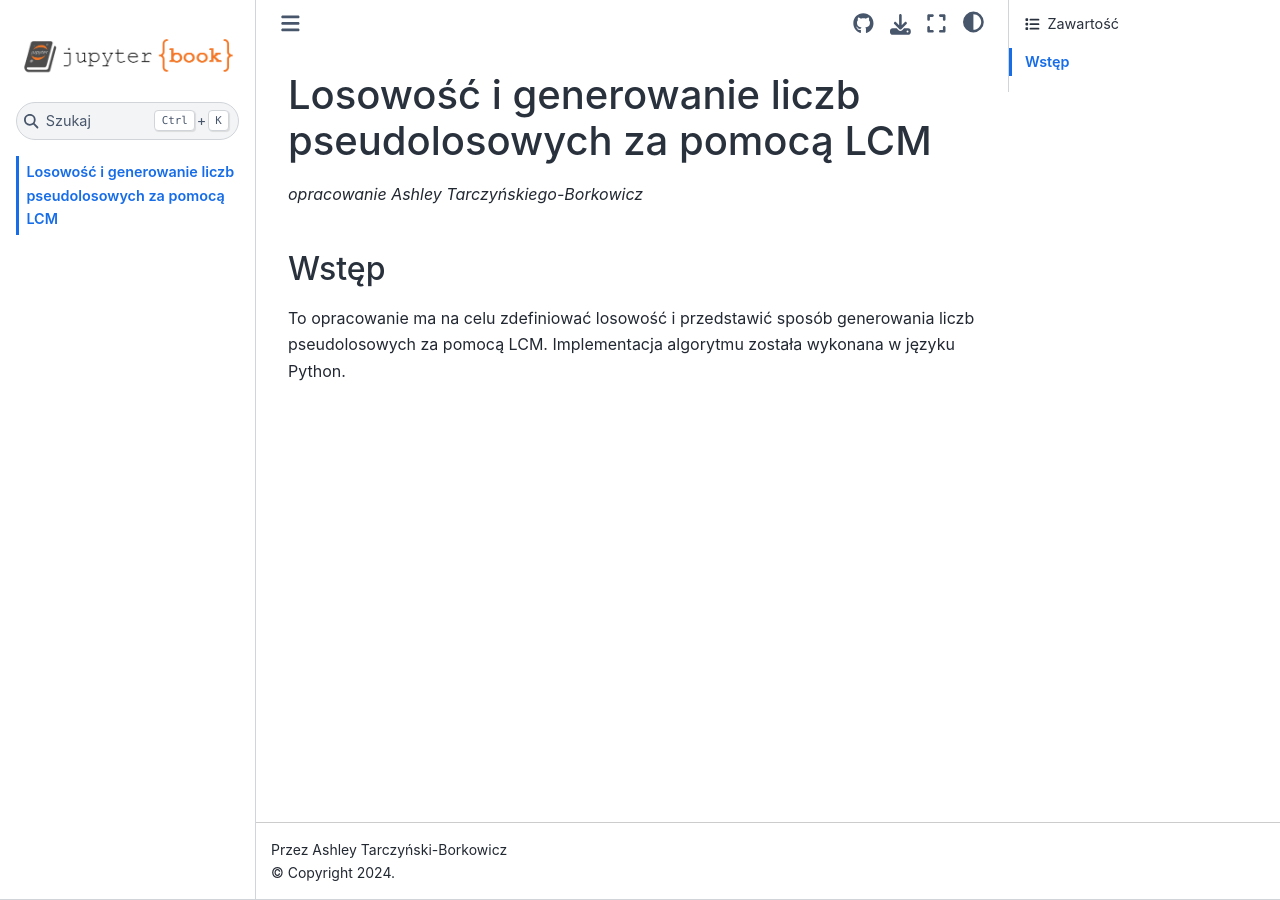
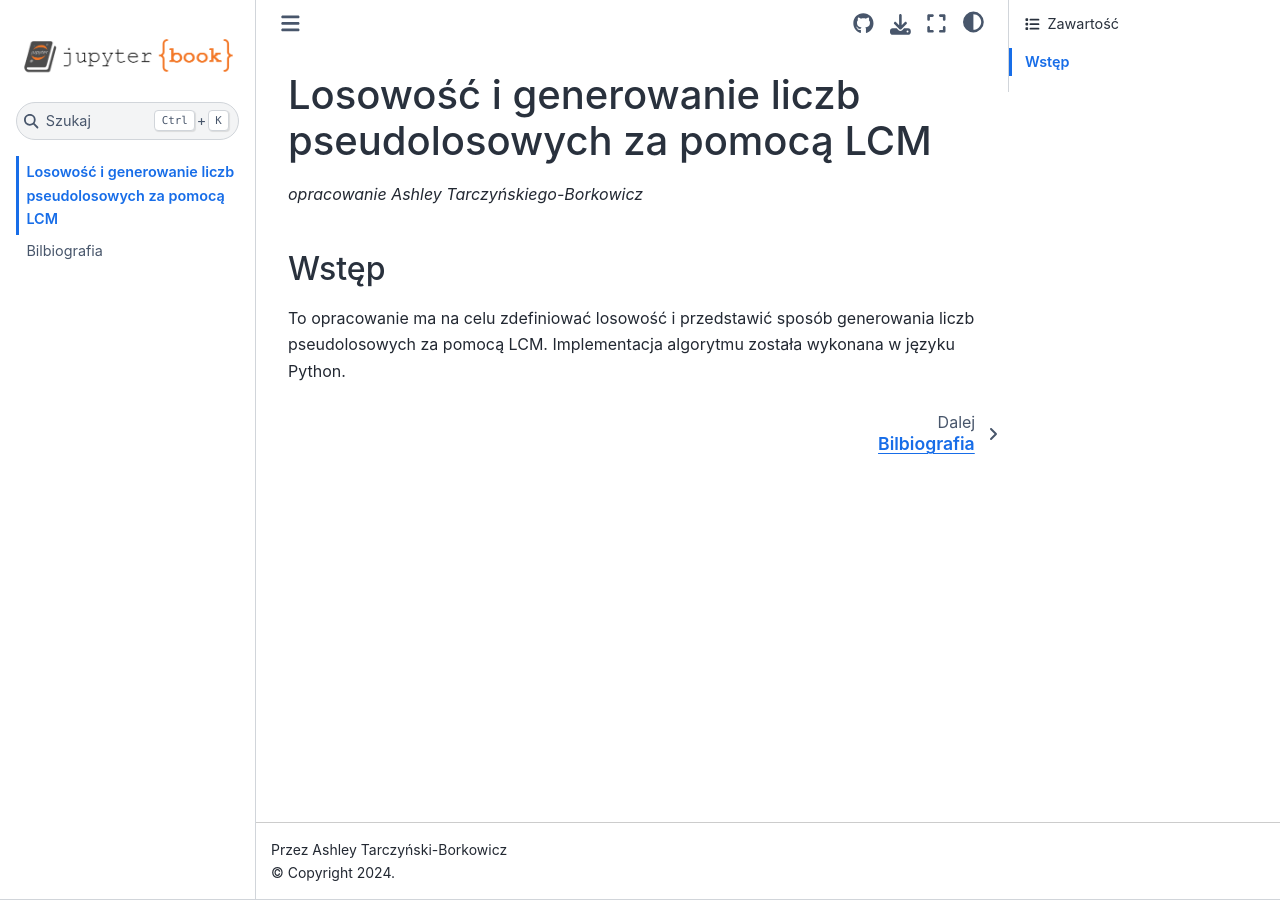
Before and after one commit to ashbork/generatory-losowe-lcm, a Jupyter Book: the page built from intro.md, in a window 1280 px wide. Built offline with Jupyter Book 1.0.4 settings and Sphinx 7.4.7 and the Sphinx Book theme 1.1.4, drawn with Linux system fonts in a browser that asks for light colours; pages that are not in the unit, such as notebooks, are missing from menus.

Commit message:
add bibliography supposed to solve https://github.com/executablebooks/jupyter-book/issues/1662

````diff
--- a/_toc.yml
+++ b/_toc.yml
@@ -7,3 +7,4 @@
   - file: chapters/randomness
   - file: chapters/algorithms
   - file: chapters/lcg
+  - file: bibliography
--- /dev/null
+++ b/bibliography.md
@@ -0,0 +1,5 @@
+# Bilbiografia
+
+```{bibliography}
+
+```
````
